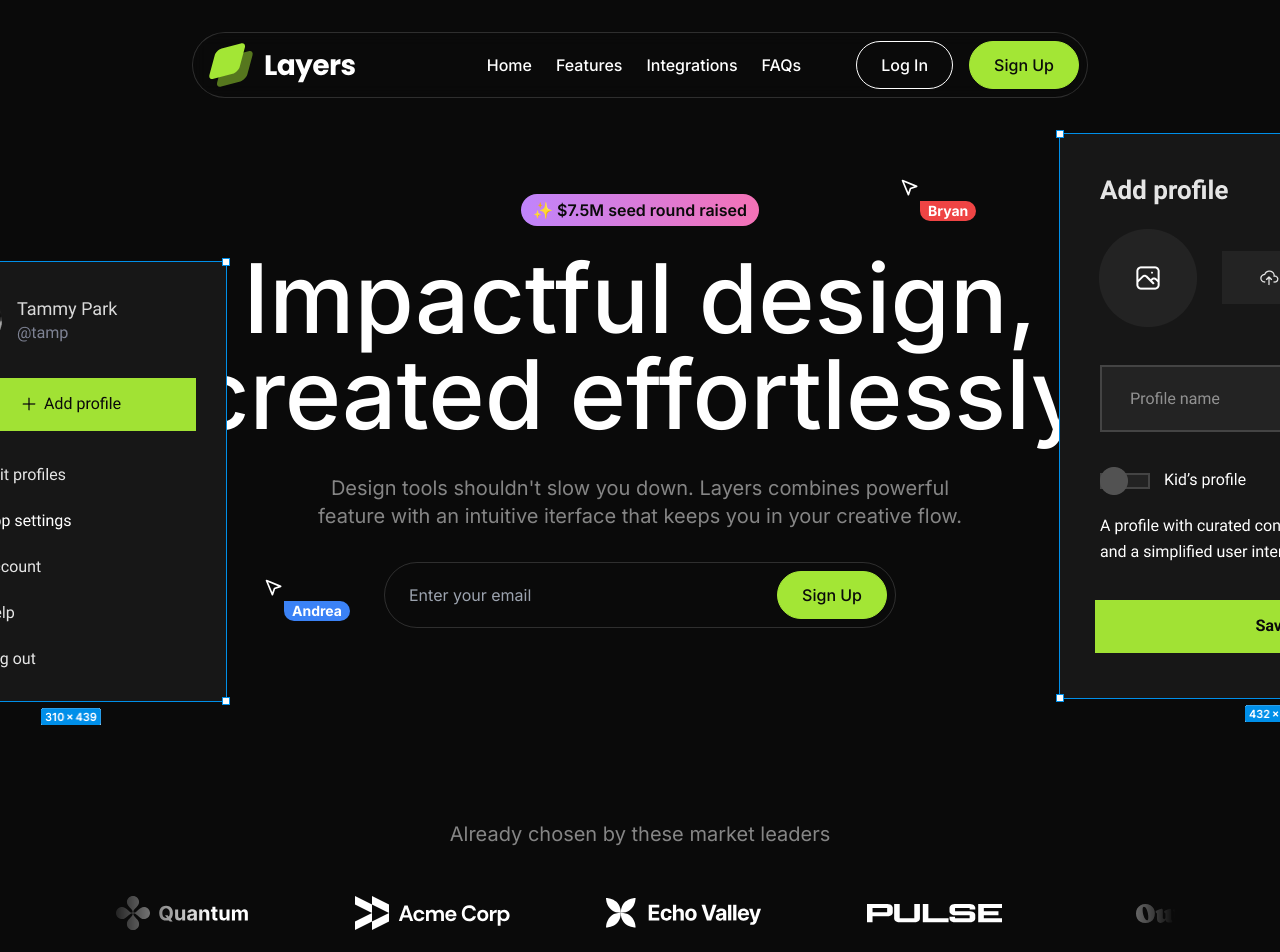
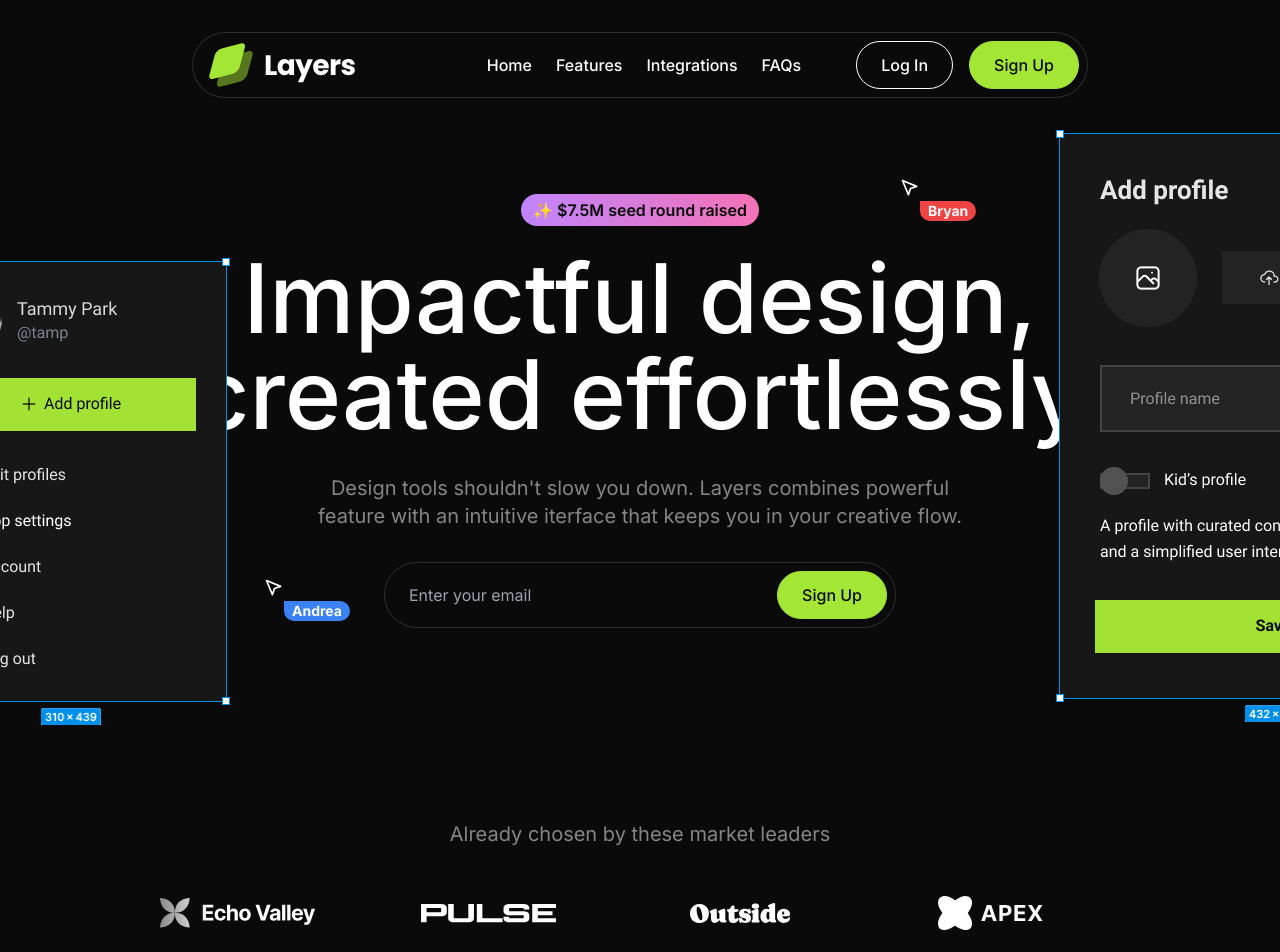
Before and after one commit to Estifanos58/Layers_landing_page, a Next.js app: page / in a window 1280 px wide. Shown: the top 952 px of the page. Built offline with nearby package versions, Linux system fonts and the light colour scheme.

Commit message:
update: logo ticker animation complete

```diff
--- a/src/sections/LogoTicker.tsx
+++ b/src/sections/LogoTicker.tsx
@@ -1,3 +1,5 @@
+'use client';
+
 import quantumLogo from "@/assets/images/quantum.svg";
 import acmeLogo from "@/assets/images/acme-corp.svg";
 import echoValleyLogo from "@/assets/images/echo-valley.svg";
@@ -7,6 +9,8 @@
 import celestialLogo from "@/assets/images/celestial.svg";
 import twiceLogo from "@/assets/images/twice.svg";
 import Image from "next/image";
+import React from "react";
+import { motion } from "framer-motion";
 
 const logos = [
     { name: "Quantum", image: quantumLogo },
@@ -20,16 +24,32 @@
 ];
 
 export default function LogoTicker() {
-    return <section className="py-24 overflow-x-clip">
-        <div className="container">
-            <h3 className="text-center text-white/50 text-xl">Already chosen by these market leaders</h3>
-            <div className="overflow-hidden mt-12 [mask-image:linear-gradient(to_right,transparent,black_10%,black_90%,transparent)]">
-                <div className="flex gap-24 pr-24">
-                    {logos.map(logo => (
-                        <Image src={logo.image} alt={logo.name} key={logo.name}/>
-                    ))}
+    return (
+        <section className="py-24 overflow-x-clip">
+            <div className="container">
+                <h3 className="text-center text-white/50 text-xl">
+                    Already chosen by these market leaders
+                </h3>
+                <div className=" flex overflow-hidden mt-12 [mask-image:linear-gradient(to_right,transparent,black_10%,black_90%,transparent)]">
+                    <motion.div animate={{
+                        x: "-50%",
+                    }} transition={{
+                        duration: 30, ease: "linear", repeat: Infinity
+                    }} className="flex flex-none gap-24 pr-24">
+                        {Array.from({ length: 2 }).map((_, i) => (
+                            <React.Fragment key={i}>
+                                {logos.map((logo) => (
+                                    <Image
+                                        src={logo.image}
+                                        alt={logo.name}
+                                        key={logo.name}
+                                    />
+                                ))}
+                            </React.Fragment>
+                        ))}
+                    </motion.div>
                 </div>
             </div>
-        </div>
-    </section>;
+        </section>
+    );
 }
```
